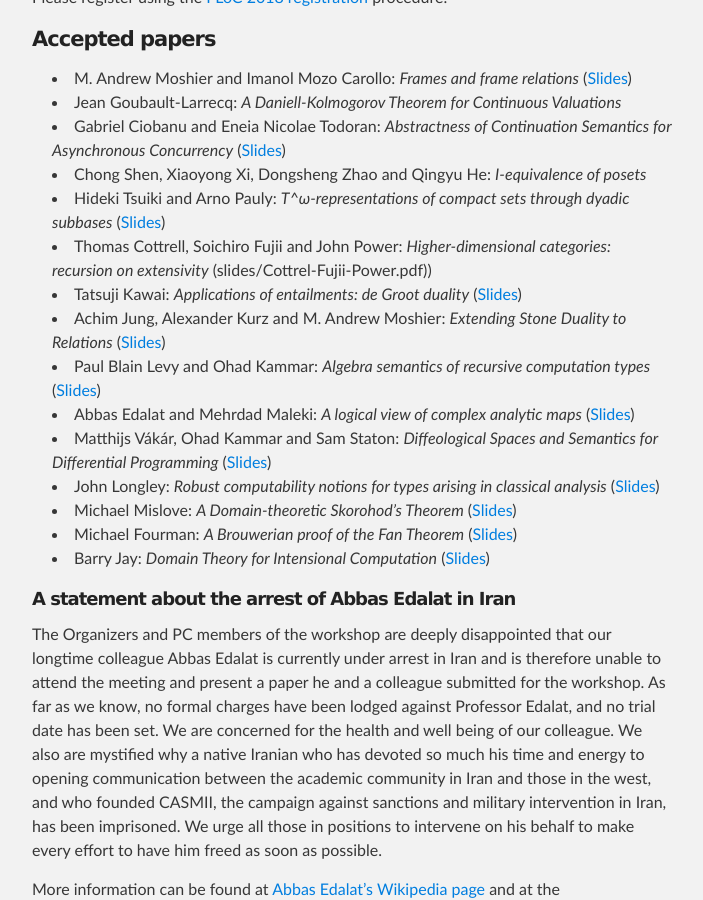
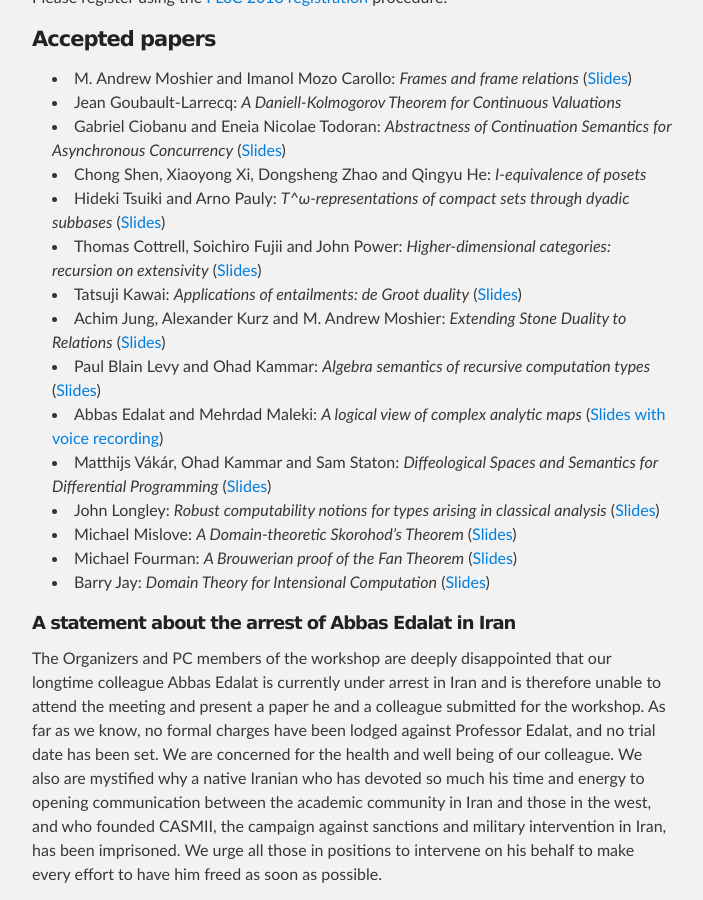
Before and after one commit to IMFM-SI/STM2025, a Jekyll site: the page built from index.md, in a window 1280 px wide and 900 px high, scrolled down 1342 px. Shown: the whole window, without its empty margins (288-991 px from the left). Built offline with Jekyll 4.4.1, drawn with Linux system fonts in a browser that asks for light colours.

Commit message:
fix syntax error in md file

```diff
--- a/index.md
+++ b/index.md
@@ -60,11 +60,11 @@ Please register using the [FLoC 2018 registration](http://www.floc2018.org/regis
 * Gabriel Ciobanu and Eneia Nicolae Todoran: *Abstractness of Continuation Semantics for Asynchronous Concurrency* ([Slides](slides/Ciobanu-Todoran.pdf))
 * Chong Shen, Xiaoyong Xi, Dongsheng Zhao and Qingyu He: *I-equivalence of posets*
 * Hideki Tsuiki and Arno Pauly: *T^ω-representations of compact sets through dyadic subbases* ([Slides](slides/Tsuiki.pdf))
-* Thomas Cottrell, Soichiro Fujii and John Power: *Higher-dimensional categories: recursion on extensivity* (slides/Cottrel-Fujii-Power.pdf))
+* Thomas Cottrell, Soichiro Fujii and John Power: *Higher-dimensional categories: recursion on extensivity* ([Slides](slides/Cottrel-Fujii-Power.pdf))
 * Tatsuji Kawai: *Applications of entailments: de Groot duality* ([Slides](slides/Kawai.pdf))
 * Achim Jung, Alexander Kurz and M. Andrew Moshier: *Extending Stone Duality to Relations* ([Slides](slides/Moshier-Jung-Kurz.pdf))
 * Paul Blain Levy and Ohad Kammar: *Algebra semantics of recursive computation types* ([Slides](slides/Kammar-Levy.pdf))
-* Abbas Edalat and Mehrdad Maleki: *A logical view of complex analytic maps* ([Slides](slides/Maleki-Edalat.pdf))
+* Abbas Edalat and Mehrdad Maleki: *A logical view of complex analytic maps* ([Slides with voice recording](slides/Maleki-Edalat.pdf))
 * Matthijs Vákár, Ohad Kammar and Sam Staton: *Diffeological Spaces and Semantics for Differential Programming* ([Slides](slides/Matthijs-Kammar-Staton.pdf))
 * John Longley: *Robust computability notions for types arising in classical analysis* ([Slides](slides/Longley.pdf))
 * Michael Mislove: *A Domain-theoretic Skorohod’s Theorem* ([Slides](slides/Mislove.pdf))
```
